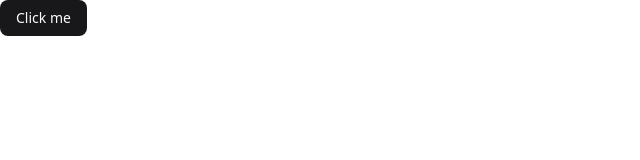
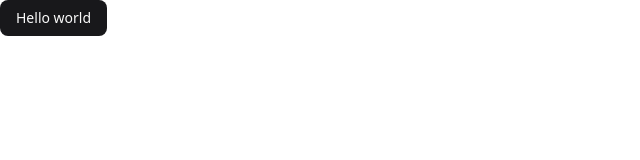
Before and after one commit to PiHome-PMS/dihouse, a Next.js app in the folder frontend/: page / in a window 1280 px wide. Shown: the top 160 px of the page, without its empty margins (0-640 px from the left). Built offline with nearby package versions, Linux system fonts and the light colour scheme.

Commit message:
chore: test ci

```diff
--- a/frontend/src/app/page.tsx
+++ b/frontend/src/app/page.tsx
@@ -3,7 +3,7 @@ import { Button } from '@/components/ui/button';
 export default function Home() {
     return (
         <div>
-            <Button>Click me</Button>
+            <Button>Hello world</Button>
         </div>
     );
 }
```
